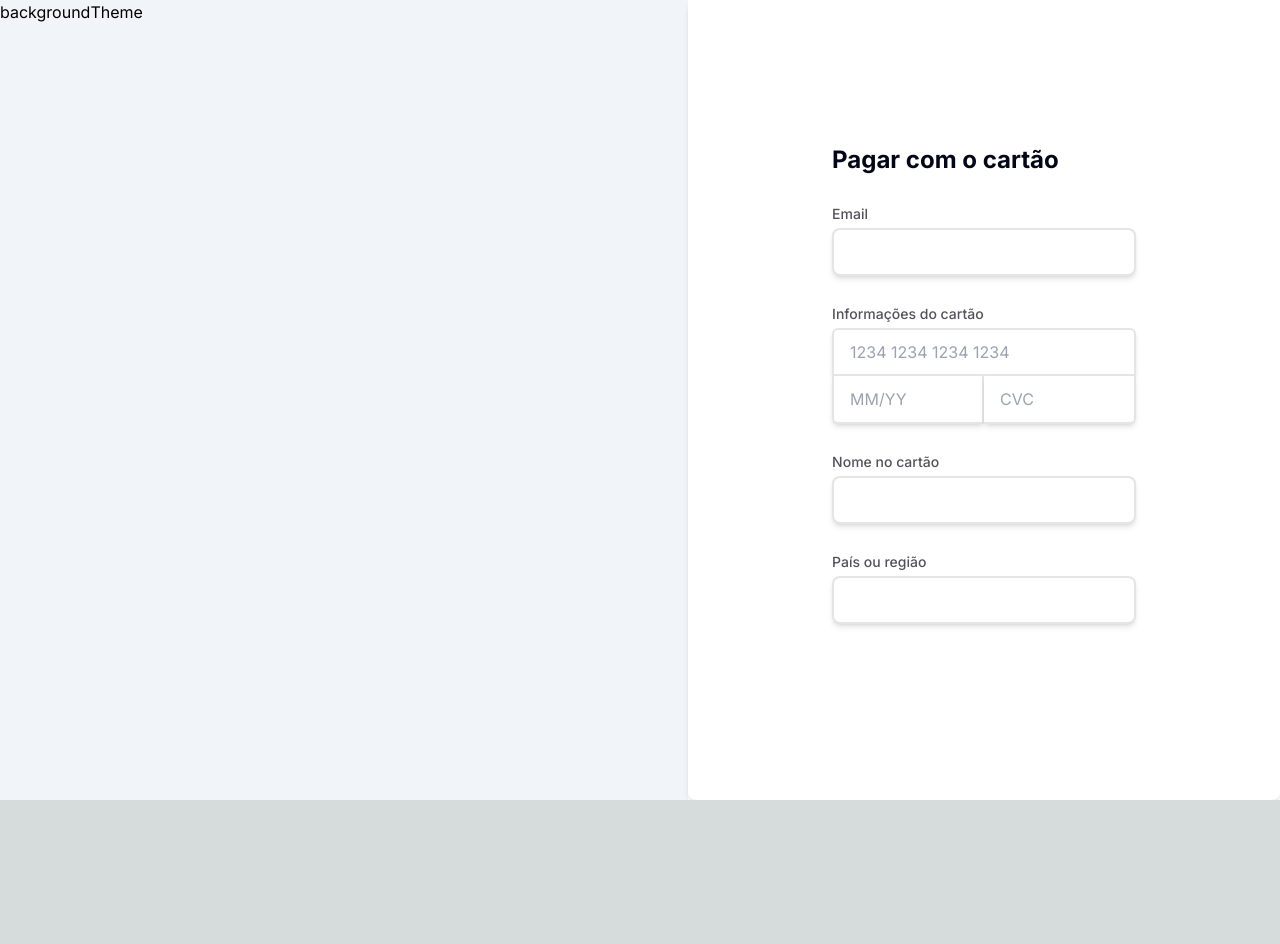
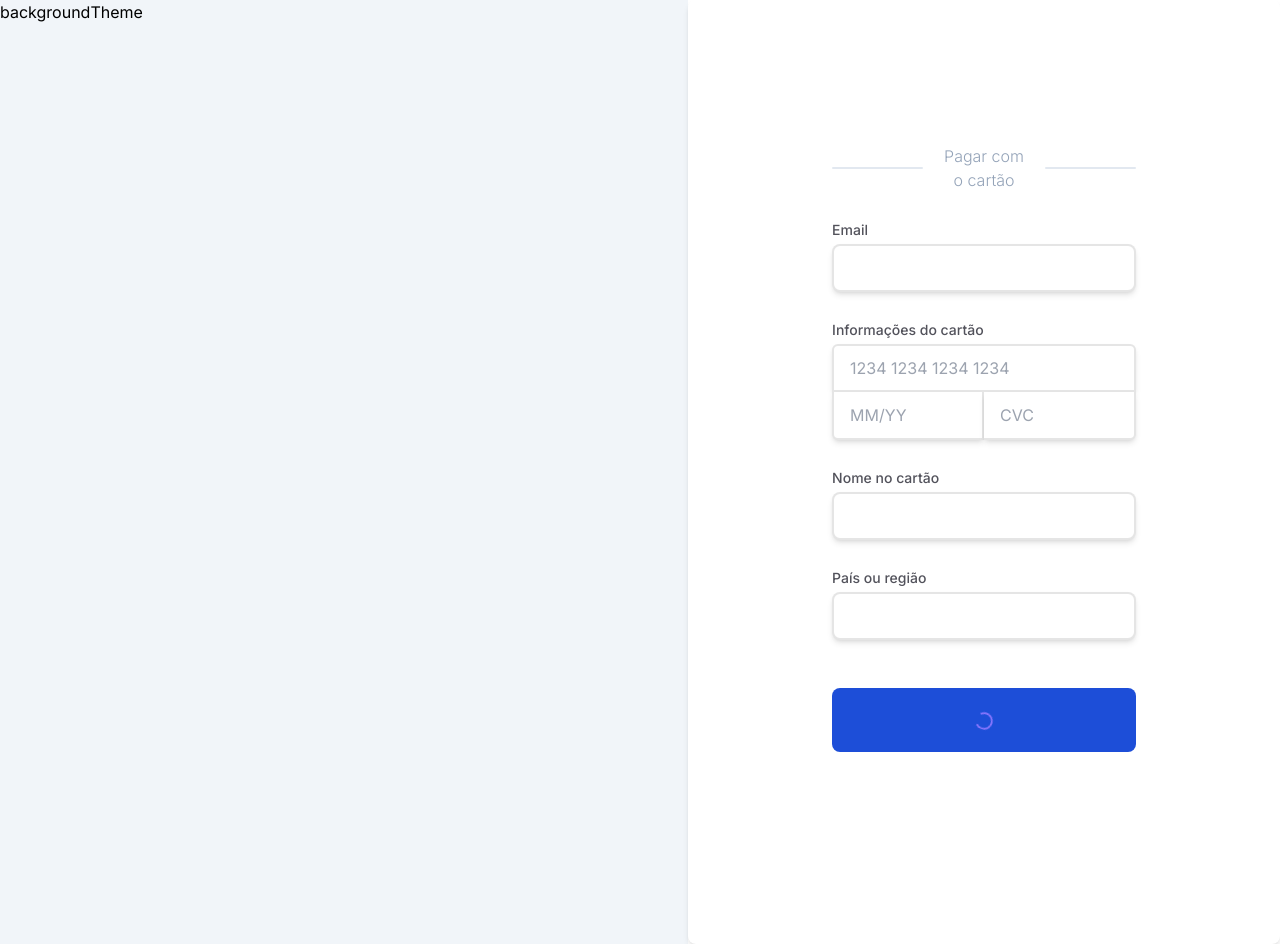
Before and after one commit to ggiordani95/checkout-nextjs, a Next.js app: page / in a window 1280 px wide. Before the commit the page ends 800 px from the top, so only its background shows below. Built offline with nearby package versions, Linux system fonts and the light colour scheme.

Commit message:
improving

```diff
--- /dev/null
+++ b/components/CustomButton.tsx
@@ -0,0 +1,23 @@
+import React, { useState } from "react";
+import { ClipLoader } from "react-spinners";
+
+type TCustomButton = {
+  onClick: () => void;
+  priceToPay: string;
+};
+
+function CustomButton({ onClick, priceToPay }: TCustomButton) {
+  const [isLoading, setisLoading] = useState<boolean>(true);
+
+  return (
+    <button className="h-16 rounded-lg w-full  bg-blue-700" onClick={onClick}>
+      {isLoading ? (
+        <ClipLoader color="#8e78ff" loading={true} size={20} className="mt-2" />
+      ) : (
+        <p className="text-white text-md font-normal">Pagar {priceToPay}</p>
+      )}
+    </button>
+  );
+}
+
+export default CustomButton;
--- a/components/HeaderText.tsx
+++ b/components/HeaderText.tsx
@@ -1,13 +1,19 @@
-import React from 'react'
+import React from "react";
 
 type THeaderText = {
-    text: string
+  text: string;
+};
+
+function HeaderText({ text }: THeaderText) {
+  return (
+    <div className="flex flex-row w-full just-center items-center">
+      <span className="h-0.5 w-full bg-slate-200 rounded-full"></span>
+      <h1 className="text-md text-slate-400 font-light w-full text-center mx-4">
+        {text}
+      </h1>
+      <span className="h-0.5 w-full bg-slate-200 rounded-full"></span>
+    </div>
+  );
 }
 
-function HeaderText({text}: THeaderText) {
-  return (
-    <h1 className='text-2xl font-bold text-slate-950'>{text}</h1>
-  )
-}
-
-export default HeaderText
+export default HeaderText;
--- a/components/Steps/ShippingInfo.tsx
+++ b/components/Steps/ShippingInfo.tsx
@@ -2,6 +2,7 @@ import React from "react";
 import HeaderText from "../HeaderText";
 import SingleTextInput from "../SingleTextInput";
 import CardInformation from "../CardInformation";
+import CustomButton from "../CustomButton";
 
 function ShippingInfo() {
   return (
@@ -19,6 +20,9 @@ function ShippingInfo() {
       <div className="my-6">
         <SingleTextInput title={"País ou região"} />
       </div>
+      <div className="my-12">
+        <CustomButton onClick={()=> ''} priceToPay="R$250,00" />
+      </div>
     </section>
   );
 }
--- a/package.json
+++ b/package.json
@@ -19,6 +19,7 @@
     "postcss": "8.4.29",
     "react": "18.2.0",
     "react-dom": "18.2.0",
+    "react-spinners": "^0.13.8",
     "tailwindcss": "3.3.3",
     "typescript": "5.2.2"
   }
```
Also changed, not shown: 1 other file (tests, documents, lock files or other folders).
